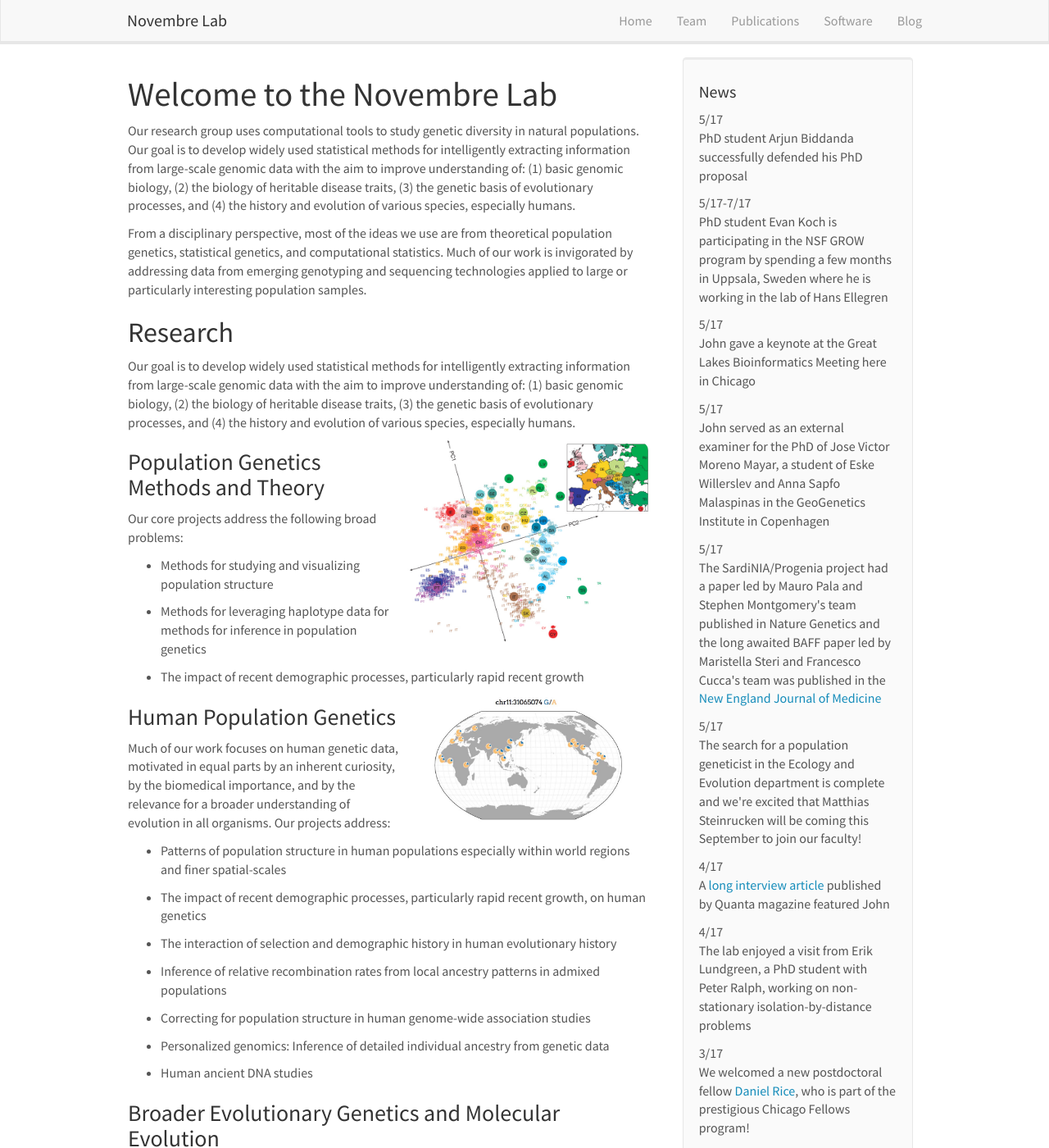
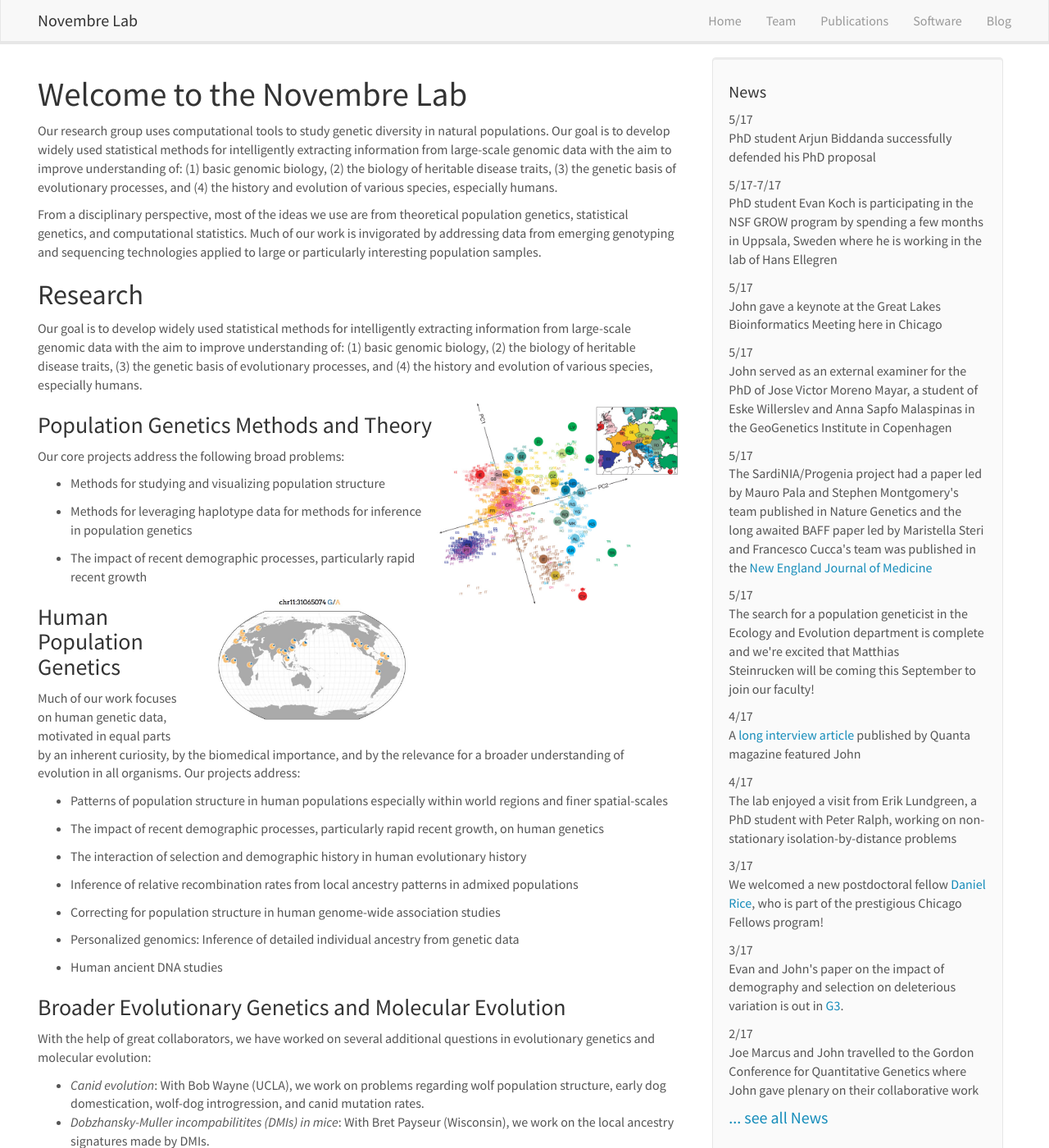
Before and after one commit to NovembreLab/NovembreLab.github.io, a Jekyll site: the page built from _pages/home.md, in a window 1280 px wide and 1400 px high. Shown: the whole window at 82% size. Built offline with Jekyll 4.4.1, drawn with Linux system fonts in a browser that asks for light colours; nearby versions of some CDN libraries.

Commit message:
changed margins to be wider

```diff
--- a/css/main.scss
+++ b/css/main.scss
@@ -40,10 +40,12 @@ pubtit {
 firstp {
 }
 
+// This affects the outer boundaries
 .container-fluid {
-  margin-right: auto;
-  margin-left: auto;
-  max-width: 1000px; /* or 950px */
+  margin-right: 30px;
+  margin-left: 30px;
+  // max-width: 1000px; /* or 950px */
+  min-width: 100px;
 }
 
 /* Home, News */
```
